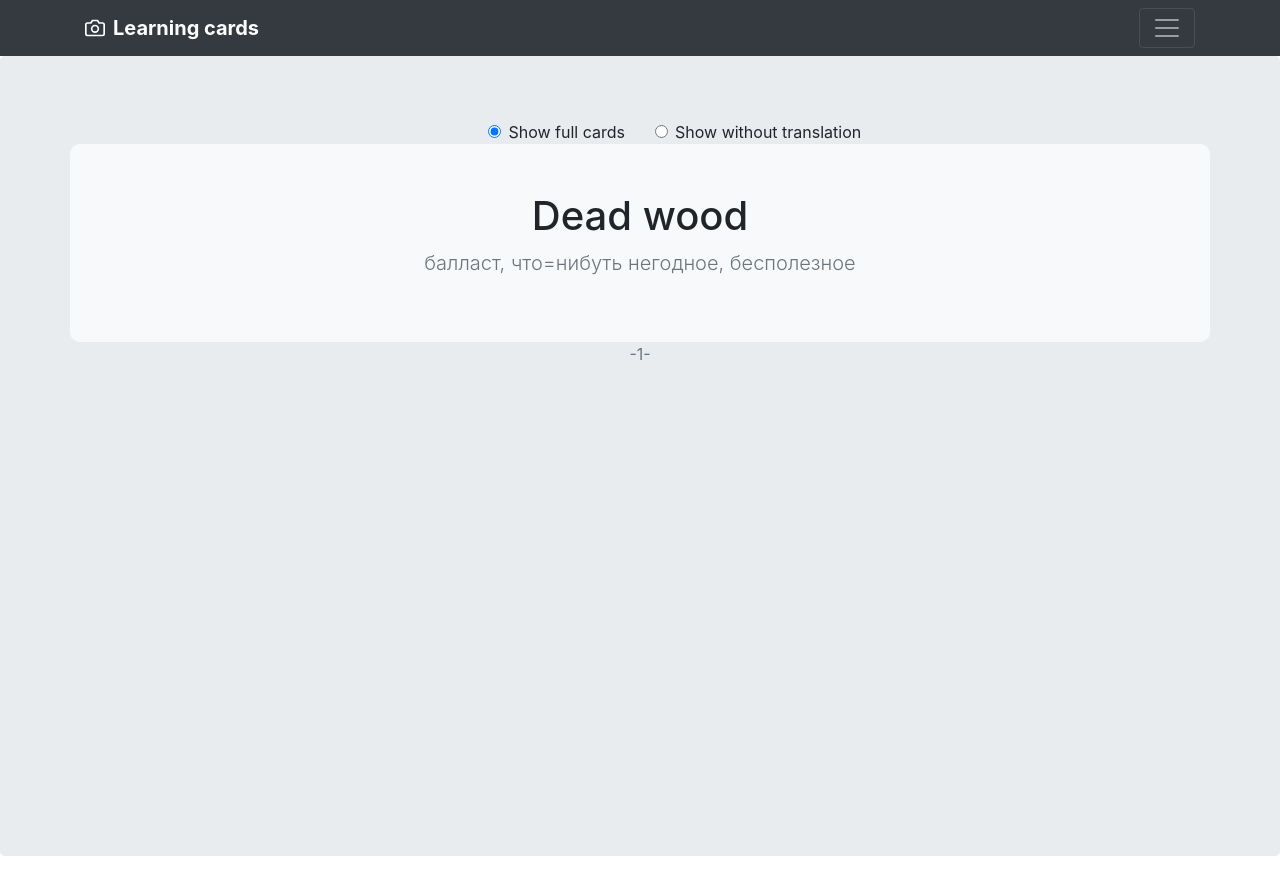
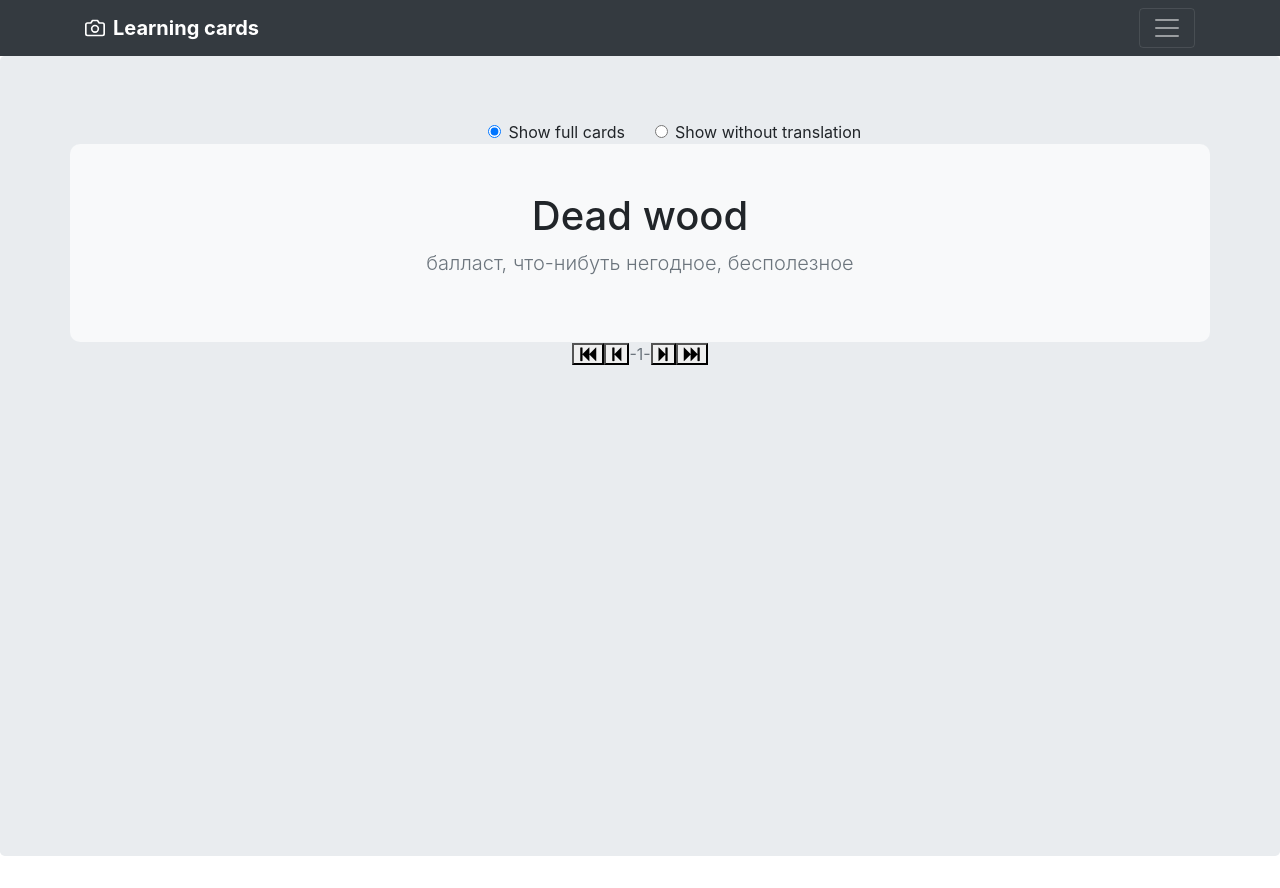
Before and after one commit to sergii-zhuravel/learning-cards, a React (Create React App) app: page / in a window 1280 px wide. Built offline with nearby package versions, Linux system fonts and the light colour scheme.

Commit message:
Improved styles and added nav buttons

```diff
--- a/public/index.html
+++ b/public/index.html
@@ -10,6 +10,7 @@
     -->
     <link rel="manifest" href="%PUBLIC_URL%/manifest.json">
     <link rel="shortcut icon" href="%PUBLIC_URL%/favicon.ico">
+    <link rel="stylesheet" href="http://netdna.bootstrapcdn.com/font-awesome/4.0.3/css/font-awesome.css" >
     <!--
       Notice the use of %PUBLIC_URL% in the tags above.
       It will be replaced with the URL of the `public` folder during the build.
--- a/src/App.css
+++ b/src/App.css
@@ -11,3 +11,7 @@ div {
             user-select: none; /* Non-prefixed version, currently
                                   supported by Chrome and Opera */
 }
+
+button {
+  cursor: pointer;
+}
--- a/src/App.js
+++ b/src/App.js
@@ -10,19 +10,19 @@ class App extends Component {
       currentCard: 0,
       fullCard: true,
       cards: [
-        {source: "Dead wood", translate: "балласт, что=нибуть негодное, бесполезное"},
-        {source: "Put your oar in", translate: "Вставити свої п'ять копійок, втрутитися (в розмову)"},
-        {source: "Been counter", translate: "Бухгалтер, людина що веде розрахунки"},
+        {source: "Dead wood", translate: "балласт, что-нибуть негодное, бесполезное"},
+        {source: "Put your oar in", translate: "Вставить свои 5 копеек, стревать в разговор"},
+        {source: "Been counter", translate: "Бухгалтер, счетовод"},
         {source: "Rat race", translate: "Бешенная погоня за богатством, ожесточенная конкуренция"},
         {source: "Dogsbody", translate: "мальчик на побегушках, принеси подай, за маленькую плату"},
-        {source: "Cushy job", translate: "Непільная работенка, тепленькое местечко"},
+        {source: "Cushy job", translate: "Непьільная работенка, тепленькое местечко"},
         {source: "Get the boot", translate: "Бьіть уволенньім"},
         {source: "A Mickey Mouse job", translate: "Халтура, несерьезная, наспех сделанная работа"},
-        {source: "Lip service", translate: "Неискренние словоизлияния, пустіе слова"},
+        {source: "Lip service", translate: "Неискренние словоизлияния, пустьіе слова"},
         {source: "Lemon", translate: "Барахло, недоброкачественное изделие"},
         {source: "Cash cow", translate: "Надежньій источник денег, дойная корова"},
         {source: "Idea hamster", translate: "Генератор идей"},
-        {source: "Basket case", translate: "Кто-либо или что-либо"},
+        {source: "Basket case", translate: "Кто-либо или что-либо, находящееся в плачевном, изношенном состоянии, слабьій, немощньій человек"},
         {source: "Stress Puppy", translate: "Человек, преуспевающий в стрессовьіх ситуациях"},
         {source: "Seagull Manager", translate: "Тип менеджера, которьій налетает, шумит и улетает, оставляя после себя разраху и хаос"},
         {source: "Empty suit", translate: "Работник, которьій не віполняет важную работу, не справляется с ней или устроился по протекции"},
@@ -41,6 +41,7 @@ class App extends Component {
       currentCard: (prevState.currentCard >= prevState.cards.length-1) ? 0 : prevState.currentCard + 1
     }))
   }
+
   onSelectHandler(data = true) {
     this.setState(prevState => ({
       fullCard: data
@@ -66,7 +67,7 @@ class App extends Component {
           <section  className="jumbotron specialjum text-center">
             <div>
               <form action="" className="" >
-                <div className="row">
+                <div className="d-flex justify-content-center">
                   <div className="col-md-6 text-right">
                     <div className="form-check">
                       <label className="form-check-label">
@@ -92,7 +93,14 @@ class App extends Component {
                     <p className="lead text-muted">{this.state.cards[this.state.currentCard].translate}</p>
                   }
                 </div>
-                <span className="text-muted">-{this.state.currentCard + 1}-</span>
+                <div className="text-muted">
+                  <button onClick={ () => {this.setState({currentCard: 0})} } className="fa fa-fast-backward"></button>
+                  <button onClick={ () => {this.setState({currentCard:this.state.currentCard != 0 ? this.state.currentCard - 1 : 0})} } className="fa fa-step-backward"></button>
+                  -{this.state.currentCard + 1}-
+                  <button onClick={ () => {this.setState({currentCard:this.state.currentCard < this.state.cards.length-1 ? this.state.currentCard + 1 : this.state.cards.length-1})} } className="fa fa-step-forward"></button>
+                  <button onClick={ () => {this.setState({currentCard: this.state.cards.length-1})} } className="fa fa-fast-forward"></button>
+
+                </div>
           </section>
         </main>
       </div>
```
